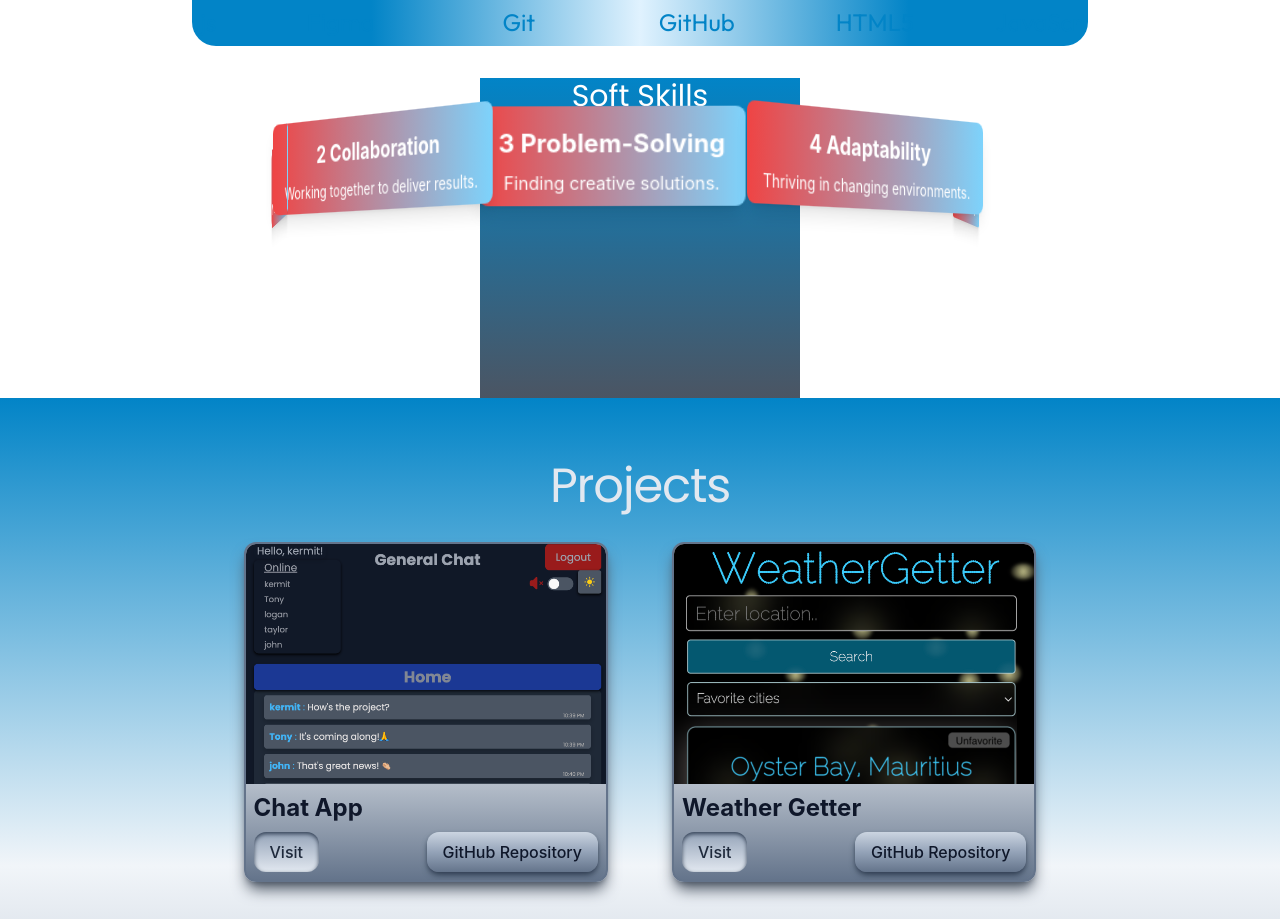
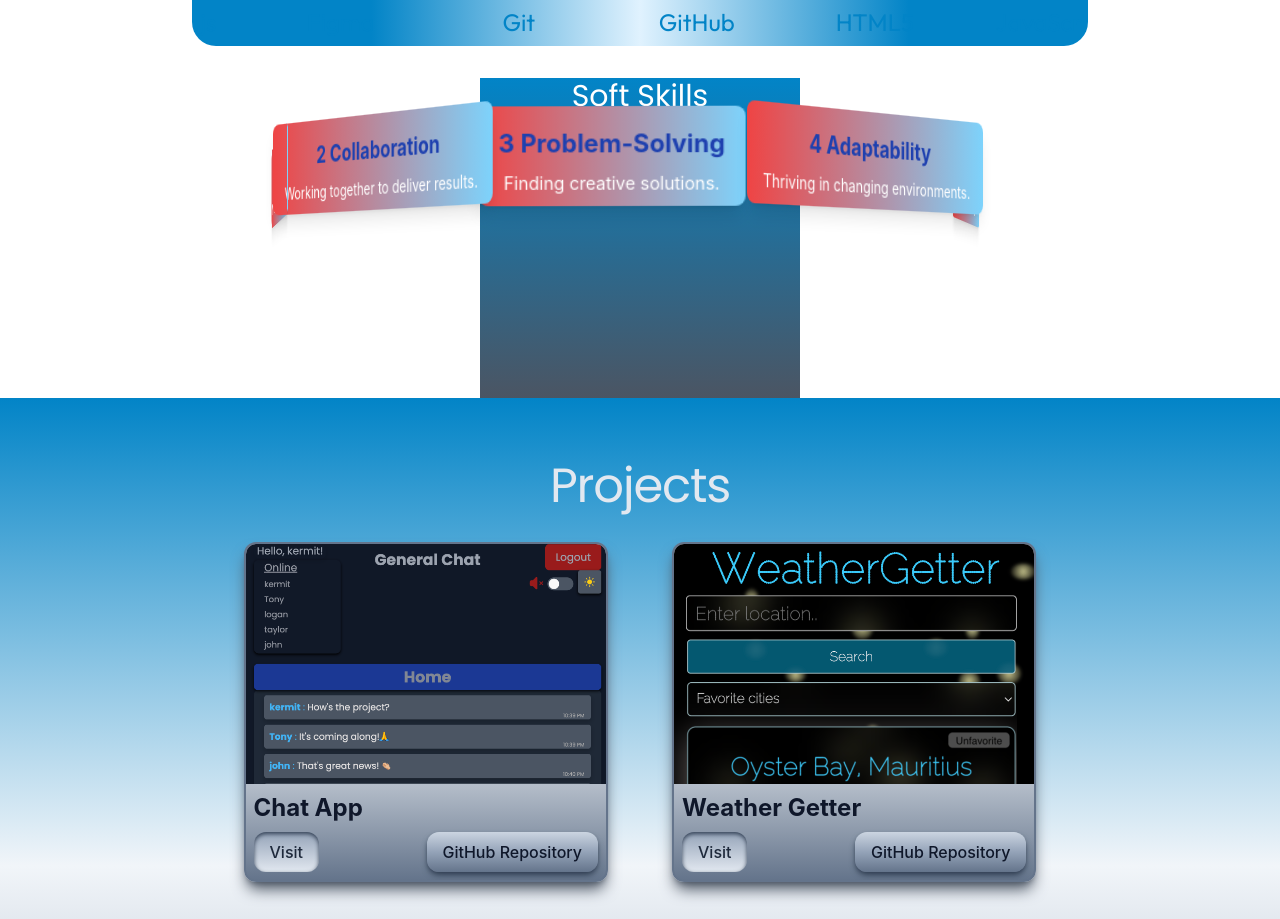
Before and after one commit to davidxv15/Portfolio-2, a React (Vite) app: page / in a window 1280 px wide. Shown: the part 1026-1945 px from the top of the page. Built offline with nearby package versions, Linux system fonts and the light colour scheme; a web font is replaced by a local one.

Commit message:
text-blue-800

```diff
--- a/src/components/SoftSkillsCarousel.tsx
+++ b/src/components/SoftSkillsCarousel.tsx
@@ -54,7 +54,7 @@ const SoftSkillsCarousel: React.FC = () => {
                 backfaceVisibility: "hidden",
               }}
             >
-              <h3 className="text-xl font-bold">{skill.name}</h3>
+              <h3 className="text-xl text-blue-800 font-bold">{skill.name}</h3>
               <p className="mt-2 text-sm">{skill.description}</p>
             </div>
           ))}
```
